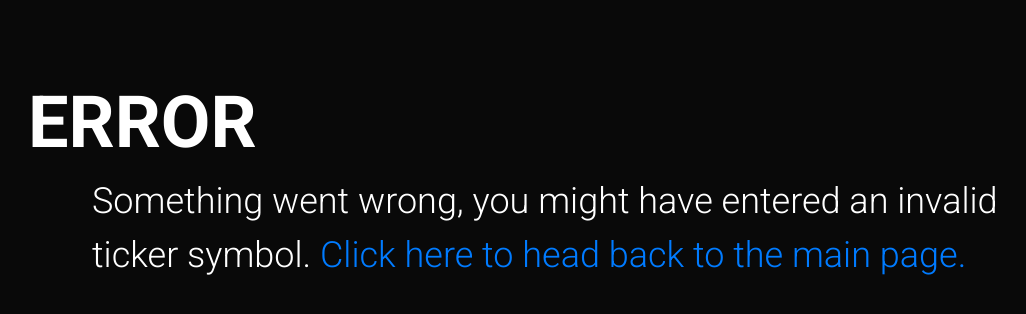
After one commit to HaiderZaidiDev/Financial-Data-Scraper, a Django app: template findata/pages/templates/error500.html in a window 1280 px wide. The commit adds this page. Shown: the top 314 px of the page, without its empty margins (100-1126 px from the left). Run offline with Django 3.2, Linux system fonts and the light colour scheme; the template is opened without the code that fills it, so the values that code supplies are empty; some libraries are stand-ins or nearby versions.

Commit message:
Error handling (500)

```diff
--- a/findata/findata/urls.py
+++ b/findata/findata/urls.py
@@ -15,9 +15,10 @@ Including another URLconf
 """
 from django.contrib import admin
 from django.urls import path
-from pages.views import homeView
+from pages.views import homeView, error500View
 from django.conf import settings
 from django.conf.urls.static import static
+handler505 = error500View
 
 urlpatterns = [
     path('admin/', admin.site.urls),
--- /dev/null
+++ b/findata/pages/templates/error500.html
@@ -0,0 +1,43 @@
+<!DOCTYPE html>
+{% load static %}
+<html>
+  <head>
+    <meta name="viewport" content="width=device-width, initial-scale=1, shrink-to-fit=no">
+
+    <!-- BootstrapCDN -->
+    <title> Financial Data </title>
+    <link rel="stylesheet" href="https://stackpath.bootstrapcdn.com/bootstrap/4.5.1/css/bootstrap.min.css" integrity="sha384-VCmXjywReHh4PwowAiWNagnWcLhlEJLA5buUprzK8rxFgeH0kww/aWY76TfkUoSX" crossorigin="anonymous">
+    <link href="findata/static/pages/main.css" rel="stylesheet"> <!-- Static files not served through Django as multiple Django sites are hosted on same domain. -->
+    <base href="/">
+  </head>
+
+
+  <body>
+    <!-- Header -->
+    <div class="row">
+      <div class="col-12 d-lg-block d-md-block d-sm-none d-none">
+        <div class="header">
+        <h1> Error </h1>
+        <p>  Something went wrong, you might have entered an invalid ticker symbol. <a href="https://haiderzaidi.ca/financial-ratos">Click here to head back to the main page.</p>
+        </div>
+      </div>
+    </div>
+
+    <!-- Mobile Header -->
+    <div class="row">
+      <div class="col-12 d-lg-none d-md-none d-sm-block d-xs-block">
+        <div class="mobile-header">
+          <h1> Error </h1>
+          <p>  Something went wrong, you might have entered an invalid ticker symbol. <a href="https://haiderzaidi.ca/financial-ratos">Click here to head back to the main page.</p>
+        </div>
+      </div>
+    </div>
+
+
+        <!-- Bootstrap Dependencies -->
+        <script src="https://code.jquery.com/jquery-3.5.1.slim.min.js" integrity="sha384-DfXdz2htPH0lsSSs5nCTpuj/zy4C+OGpamoFVy38MVBnE+IbbVYUew+OrCXaRkfj" crossorigin="anonymous"></script>
+        <script src="https://cdn.jsdelivr.net/npm/popper.js@1.16.1/dist/umd/popper.min.js" integrity="sha384-9/reFTGAW83EW2RDu2S0VKaIzap3H66lZH81PoYlFhbGU+6BZp6G7niu735Sk7lN" crossorigin="anonymous"></script>
+        <script src="https://stackpath.bootstrapcdn.com/bootstrap/4.5.1/js/bootstrap.min.js" integrity="sha384-XEerZL0cuoUbHE4nZReLT7nx9gQrQreJekYhJD9WNWhH8nEW+0c5qq7aIo2Wl30J" crossorigin="anonymous"></script>
+
+  </body>
+<html>
--- a/findata/pages/views.py
+++ b/findata/pages/views.py
@@ -100,6 +100,8 @@ def marketWatchScraper(ticker):
 
     return ratios, companyInfo
 
+
+
 def homeView(request):
     form = TickerForm(request.POST or None)
     if form.is_valid():
@@ -154,6 +156,7 @@ def homeView(request):
 
     return render(request, 'index.html', context)
 
-
+def error500View():
+    return render(request, 'error500.html', context)
 
 # Create your views here.
--- a/findata/static/pages/main.css
+++ b/findata/static/pages/main.css
@@ -64,9 +64,9 @@
 }
 
 .stock-price {
-  padding-top: 5vh;
+  padding-top: 10vh;
   padding-bottom: 5vh;
-  margin-left: 10vw;
+  margin-left: 0vw;
 }
 
 .stock-price h1 {
@@ -129,6 +129,7 @@ input[type="text"] {
 .header p {
   font-size: 2.25em;
   margin-left: 5vw;
+  width: 75vw;
 }
 
 .mobile-header h1 {
```
Also changed, not shown: 1 other file.
